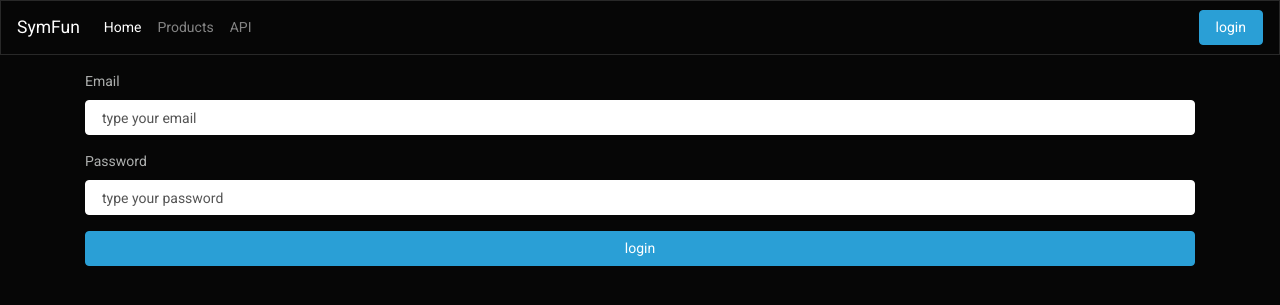
After one commit to abayoss/symFun, a Symfony app: template templates/security/login.html.twig in a window 1280 px wide. The commit adds this page. Shown: the top 305 px of the page. Run offline with Twig, Linux system fonts and the light colour scheme; the template is opened without the code that fills it, so the values that code supplies are empty; some libraries are stand-ins or nearby versions.

Commit message:
Auth : web : login, logout, twig app.user

```diff
--- a/templates/layout/navbar.html.twig
+++ b/templates/layout/navbar.html.twig
@@ -16,9 +16,14 @@
         <a class="nav-link" href="/api/products">API</a>
       </li>
     </ul>
+    {% if app.user %}
     <form class="form-inline my-2 my-lg-0">
       {# <input class="form-control mr-sm-2" type="text" placeholder="Search"> #}
-      <a class="btn btn-primary my-2 my-sm-0" href="/products/new">New Product</a>
+      <a class="btn btn-primary mx-2 my-sm-0" href="/products/new">New Product</a>
+      <a class="btn btn-secondary my-sm-0" href="/logout">Logout</a>
     </form>
+    {% else %}
+      <a class="btn btn-primary my-2 my-sm-0" href="/login">login</a>
+    {% endif %}
   </div>
 </nav>
--- a/templates/product/products.html.twig
+++ b/templates/product/products.html.twig
@@ -12,9 +12,9 @@
                         <p class="card-text">{{item.description}}</p>
                         <p class="card-text">{{item.price}}
                             $</p>
-                        <button onclick="location.href='/product/{{item.id}}'" class="btn btn-primary btn-sm">View</button>
+                        {# <button onclick="location.href='/product/{{item.id}}'" class="btn btn-primary btn-sm">View</button>
                         <button onclick="location.href='/product/edit/{{item.id}}'" class="btn btn-warning btn-sm mx-2">Edit</button>
-                        <button onclick="deleteProduct({{item.id}})" class="btn btn-danger btn-sm">Delete</button>
+                        <button onclick="deleteProduct({{item.id}})" class="btn btn-danger btn-sm">Delete</button> #}
                     </div>
                 </div>
             </div>
--- /dev/null
+++ b/templates/security/login.html.twig
@@ -0,0 +1,25 @@
+{% extends 'base.html.twig' %}
+
+{% block title %}Hello SecurityController!{% endblock %}
+
+{% block body %}
+    {% if error %}
+    <p>{{error}}</p>
+    {% endif %}
+
+    <form action="{{ path('security_login')}}" method="POST">
+        <div class="form-group">
+          <label for="username">Email</label>
+          <input type="text" id="username" name="_username" class="form-control" placeholder="type your email" required>
+        </div>
+        <div class="form-group">
+          <label for="password">Password</label>
+          <input type="password" id="password" name="_password" class="form-control" placeholder="type your password" required>
+        </div>
+        <div class="form-group">
+            <button type="submit" class="btn btn-block btn-primary">
+                login
+            </button>
+        </div>
+    </form>
+{% endblock %}
```
Also changed, not shown: src/Controller/SecurityController.php (+23 -1 lines), templates/product/product.html.twig (+10 -0 lines), templates/security/index.html.twig (deleted, +0 -20 lines), 1 other file.
